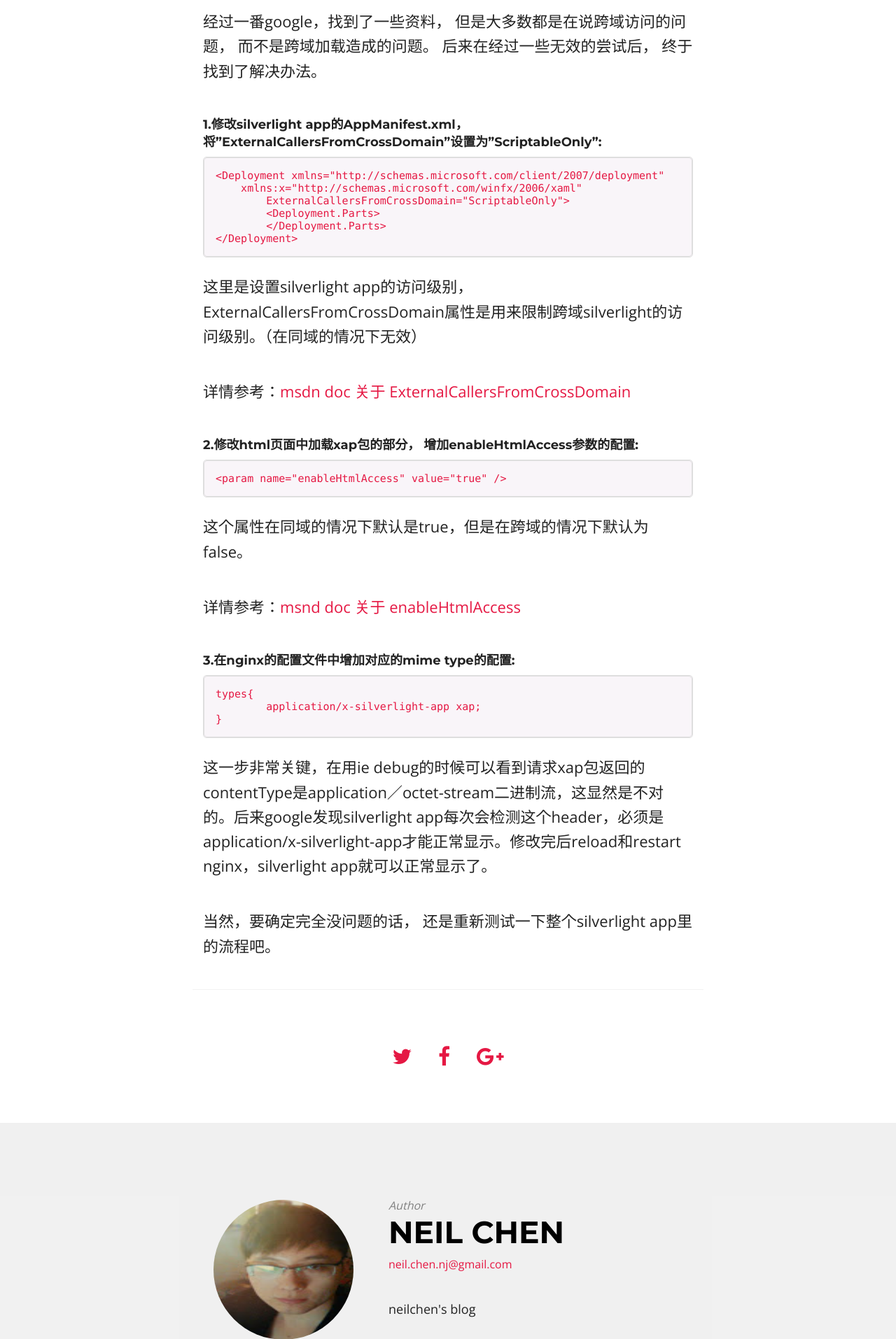
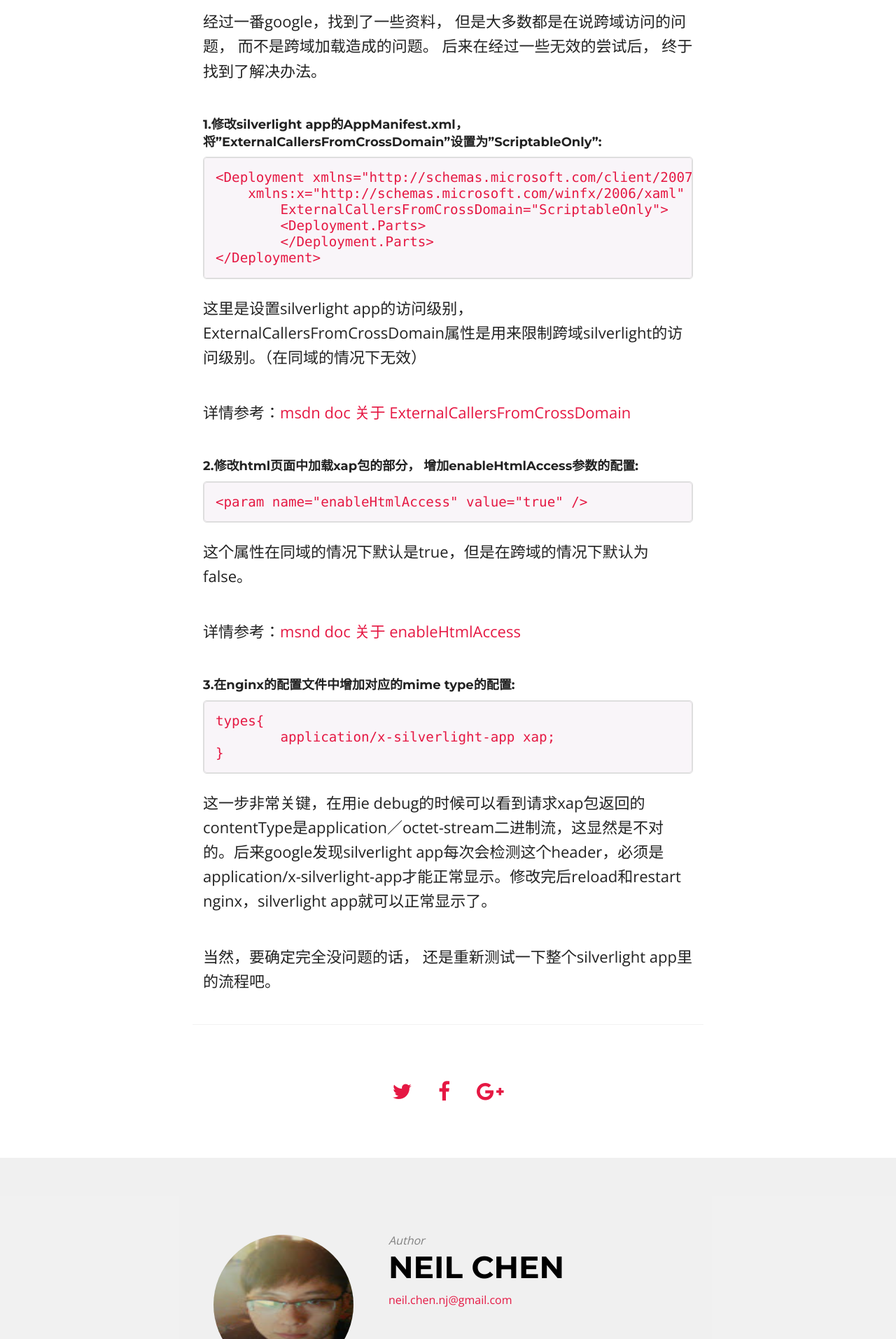
Before and after one commit to neilchencn/neilchencn.github.io, a Jekyll site: the page built from _posts/2015-02-05-silverlight-crossdomian.md, in a window 1280 px wide. Shown: the part 1339-3253 px from the top of the page at 70% size. Built offline with Jekyll 4.4.1, drawn with Linux system fonts in a browser that asks for light colours; nearby versions of some CDN libraries; comment, search, counter and statistics services are not loaded.

Commit message:
modify code tag style
modify code tag style

```diff
--- a/assets/css/post.css
+++ b/assets/css/post.css
@@ -497,7 +497,7 @@ pre {
   margin-bottom: 1.5625rem; }
 
 code {
-  font-size: 0.9375rem;
+  font-size: 1.2rem;
   line-height: 1.2; }
 
 iframe {
```
